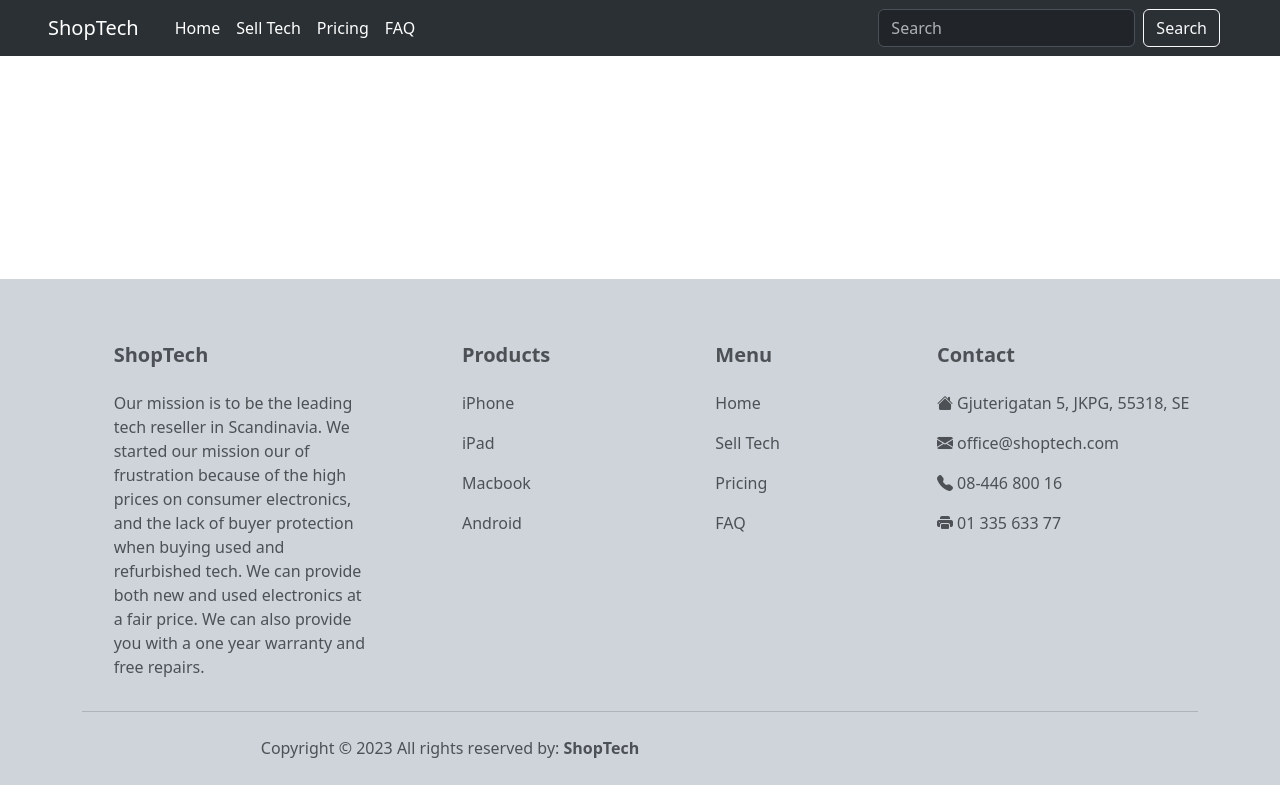
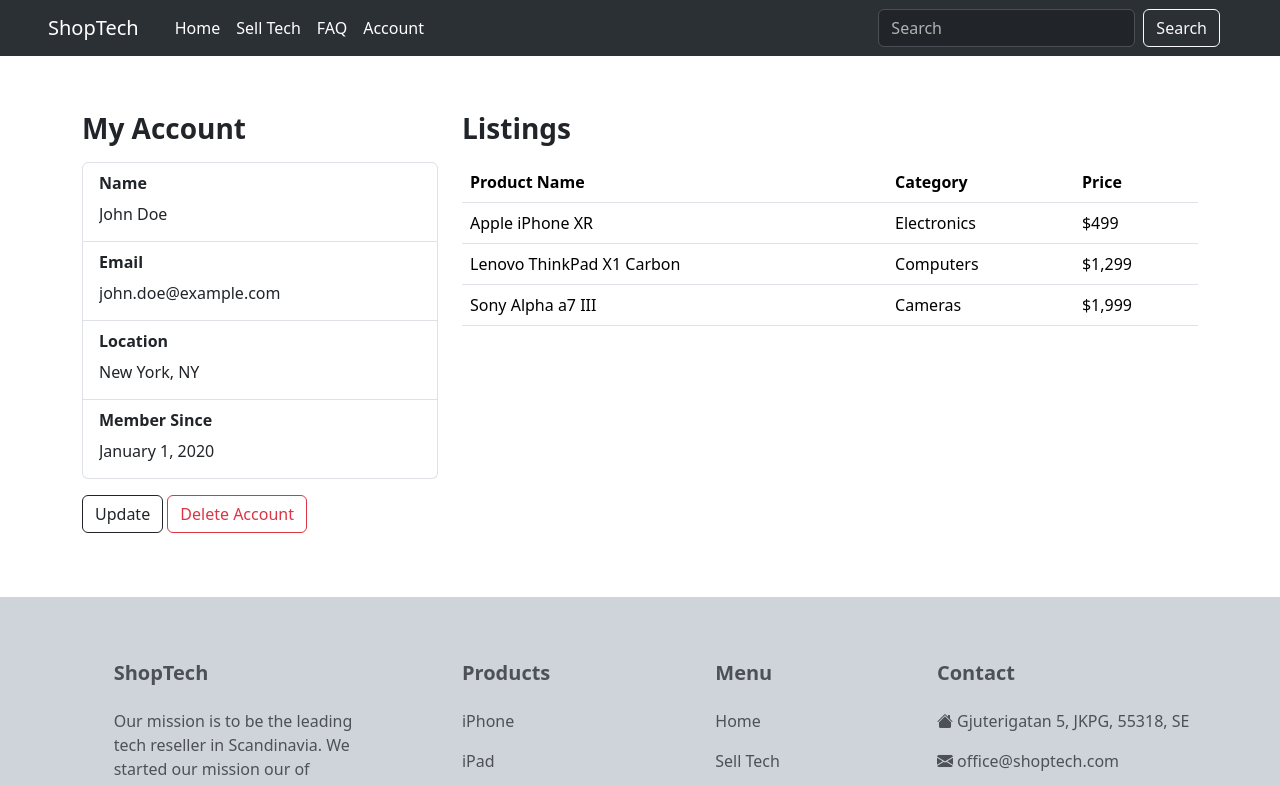
Before and after one commit to foal20ym/ShopTech, a Svelte app in the folder frontend/: page /account in a window 1280 px wide. Shown: the top 785 px of the page. Built offline with nearby package versions, Linux system fonts and the light colour scheme.

Commit message:
Done with GUI for account page

```diff
--- a/frontend/src/App.svelte
+++ b/frontend/src/App.svelte
@@ -8,6 +8,7 @@
   import Signup from "./lib/Signup.svelte";
   import CreateAd from "./lib/CreateAd.svelte";
   import Advert from "./lib/Advert.svelte";
+  import Account from "./lib/Account.svelte"
 
 </script>
 
@@ -43,13 +44,13 @@
                 >
               </li>
               <li class="nav-item">
-                <Link to="/pricing" class="nav-link active" aria-current="page"
-                  >Pricing</Link
+                <Link to="/faq" class="nav-link active" aria-current="page"
+                  >FAQ</Link
                 >
               </li>
               <li class="nav-item">
-                <Link to="/faq" class="nav-link active" aria-current="page"
-                  >FAQ</Link
+                <Link to="/account" class="nav-link active" aria-current="page"
+                  >Account</Link
                 >
               </li>
             </ul>
@@ -78,6 +79,7 @@
     <Route path="/signup" component={Signup}/>
     <Route path="/createad" component={CreateAd}/>
     <Route path="/advert/:id" component={Advert}/>
+    <Route path="/account" component={Account}/>
   </main>
 
   <footer class="bg-dark-subtle text-body-secondary pt-5 pb-4 bottom-footer">
@@ -143,16 +145,16 @@
           </p>
           <p class="text-start">
             <Link
-              to="/pricing"
+              to="/faq"
               class="text-body-secondary"
-              style="text-decoration: none;">Pricing</Link
+              style="text-decoration: none;">FAQ</Link
             >
           </p>
           <p class="text-start">
             <Link
-              to="faq"
+              to="/account"
               class="text-body-secondary"
-              style="text-decoration: none;">FAQ</Link
+              style="text-decoration: none;">Account</Link
             >
           </p>
         </div>
--- /dev/null
+++ b/frontend/src/lib/Account.svelte
@@ -0,0 +1,72 @@
+<script>
+  import { Link } from "svelte-routing";
+</script>
+
+<!--SEN NÄR VI HAR USER FÅR VI ERSÄTTA INFORMATION MED USER INFO-->
+
+<div class="container my-5">
+    <div class="row">
+      <div class="col-lg-4">
+        <h3 class="mb-3 fw-bold">My Account</h3>
+        <form>
+          <ul class="list-group">
+            <li class="list-group-item">
+              <div class="form-group">
+                <label for="nameInput" class="fw-bold">Name</label>
+                <input type="text" class="form-control-plaintext" id="nameInput" value="John Doe" readonly>
+              </div>
+            </li>
+            <li class="list-group-item">
+              <div class="form-group">
+                <label for="emailInput" class="fw-bold">Email</label>
+                <input type="email" class="form-control-plaintext" id="emailInput" value="john.doe@example.com" readonly>
+              </div>
+            </li>
+            <li class="list-group-item">
+              <div class="form-group">
+                <label for="locationInput" class="fw-bold">Location</label>
+                <input type="text" class="form-control-plaintext" id="locationInput" value="New York, NY" readonly>
+              </div>
+            </li>
+            <li class="list-group-item">
+              <div class="form-group">
+                <label for="memberSinceInput" class="fw-bold">Member Since</label>
+                <input type="text" class="form-control-plaintext" id="memberSinceInput" value="January 1, 2020" readonly>
+              </div>
+            </li>
+          </ul>
+          <button type="button" class="btn btn-outline-dark mr-2 mt-3 mb-3">Update</button>
+          <button type="button" class="btn btn-outline-danger mt-3 mb-3">Delete Account</button>
+        </form>
+      </div>
+      <div class="col-lg-8">
+        <h3 class="mb-3 fw-bold">Listings</h3>
+        <table class="table">
+          <thead>
+            <tr>
+              <th scope="col">Product Name</th>
+              <th scope="col">Category</th>
+              <th scope="col">Price</th>
+            </tr>
+          </thead>
+          <tbody>
+						<tr>
+              <td>Apple iPhone XR</td>
+              <td>Electronics</td>
+              <td>$499</td>
+            </tr>
+            <tr>
+              <td>Lenovo ThinkPad X1 Carbon</td>
+              <td>Computers</td>
+              <td>$1,299</td>
+            </tr>
+            <tr>
+              <td>Sony Alpha a7 III</td>
+              <td>Cameras</td>
+              <td>$1,999</td>
+            </tr>
+          </tbody>
+        </table>
+      </div>
+    </div>
+  </div>
--- a/frontend/src/lib/Signup.svelte
+++ b/frontend/src/lib/Signup.svelte
@@ -114,7 +114,7 @@
       {/if}
     </div>
     <div class="col col-media-hide mt-5">
-			<img src="./public/appleProductsStockPhoto.png" alt="./public/appleProductsStockPhoto.png" id="sellTechImg">
+			<img src="/appleProductsStockPhoto.png" alt="/appleProductsStockPhoto.png" id="sellTechImg">
 		</div>
   </div>
 </div>
```
